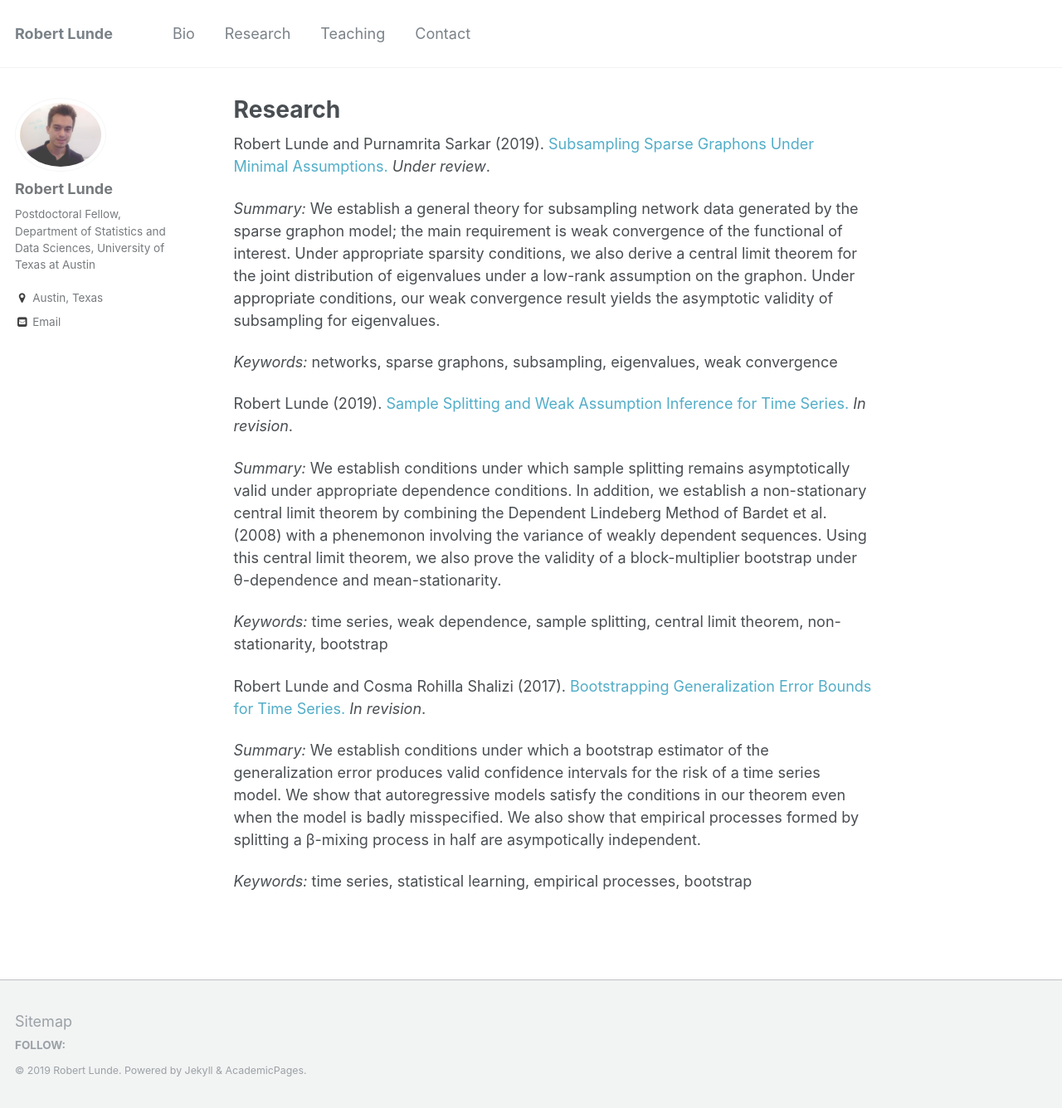
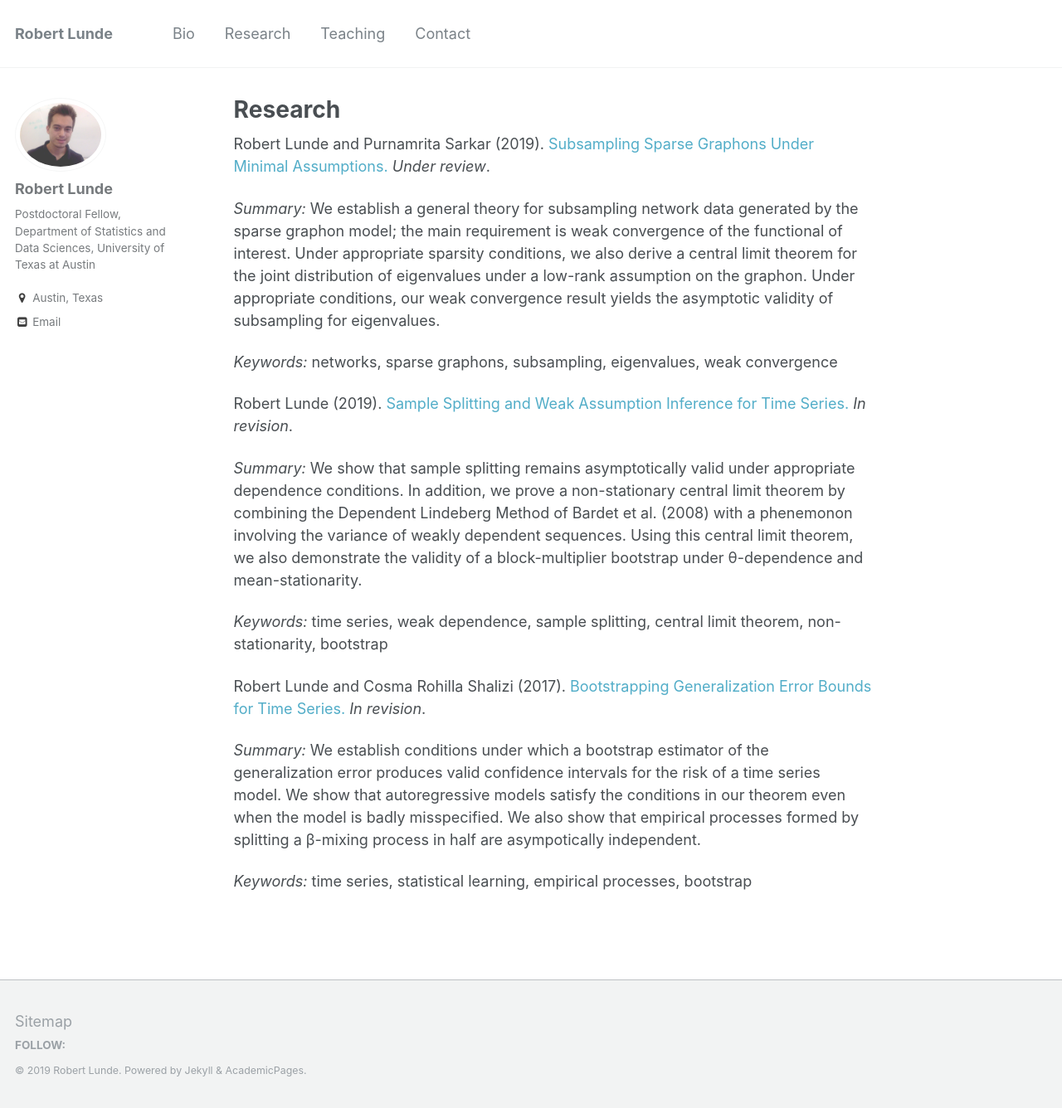
Before and after one commit to rslunde/rslunde.github.io, a Jekyll site: the page built from _pages/research.md, in a window 1280 px wide and 1336 px high. Shown: the whole window at 83% size. Built offline with Jekyll 4.4.1, drawn with Linux system fonts in a browser that asks for light colours.

Commit message:
change wording

```diff
--- a/_pages/research.md
+++ b/_pages/research.md
@@ -14,10 +14,10 @@ low-rank assumption on the graphon.  Under appropriate conditions, our weak conv
 
 Robert Lunde (2019). [Sample Splitting and Weak Assumption Inference for Time Series.](https://arxiv.org/pdf/1902.07425.pdf)  <i>In revision</i>.
 
-<i>Summary:</i> We establish conditions under which sample splitting remains asymptotically valid under
-appropriate dependence conditions.  In addition, we establish a non-stationary central limit theorem by
+<i>Summary:</i> We show that sample splitting remains asymptotically valid under
+appropriate dependence conditions.  In addition, we prove a non-stationary central limit theorem by
 combining the Dependent Lindeberg Method of Bardet et al. (2008) with a phenemonon involving the variance of
-weakly dependent sequences.  Using this central limit theorem, we also prove the validity of a block-multiplier bootstrap under &theta;-dependence and mean-stationarity.
+weakly dependent sequences.  Using this central limit theorem, we also demonstrate the validity of a block-multiplier bootstrap under &theta;-dependence and mean-stationarity.
 
 <i>Keywords:</i> time series, weak dependence, sample splitting, central limit theorem, non-stationarity, bootstrap
 
```
